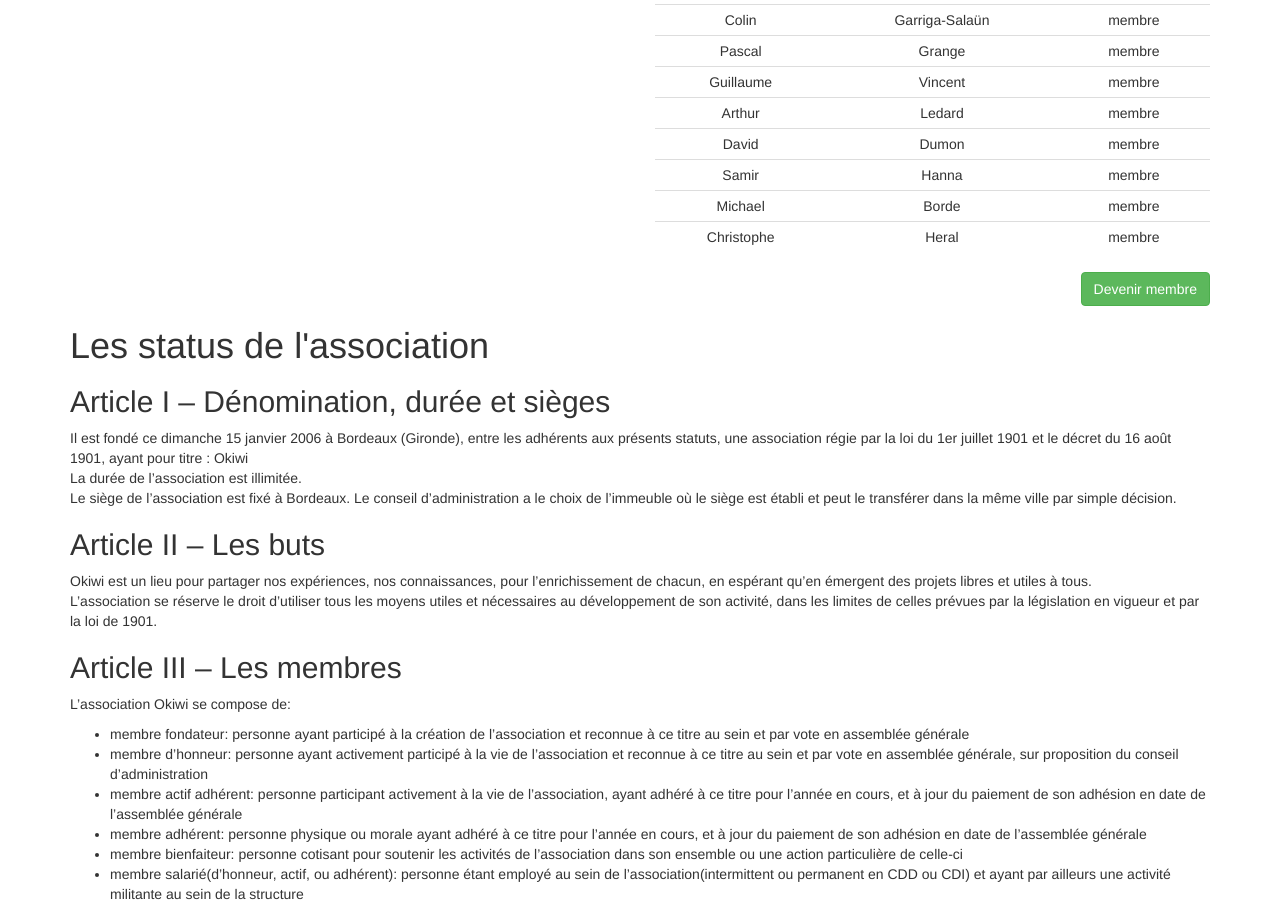
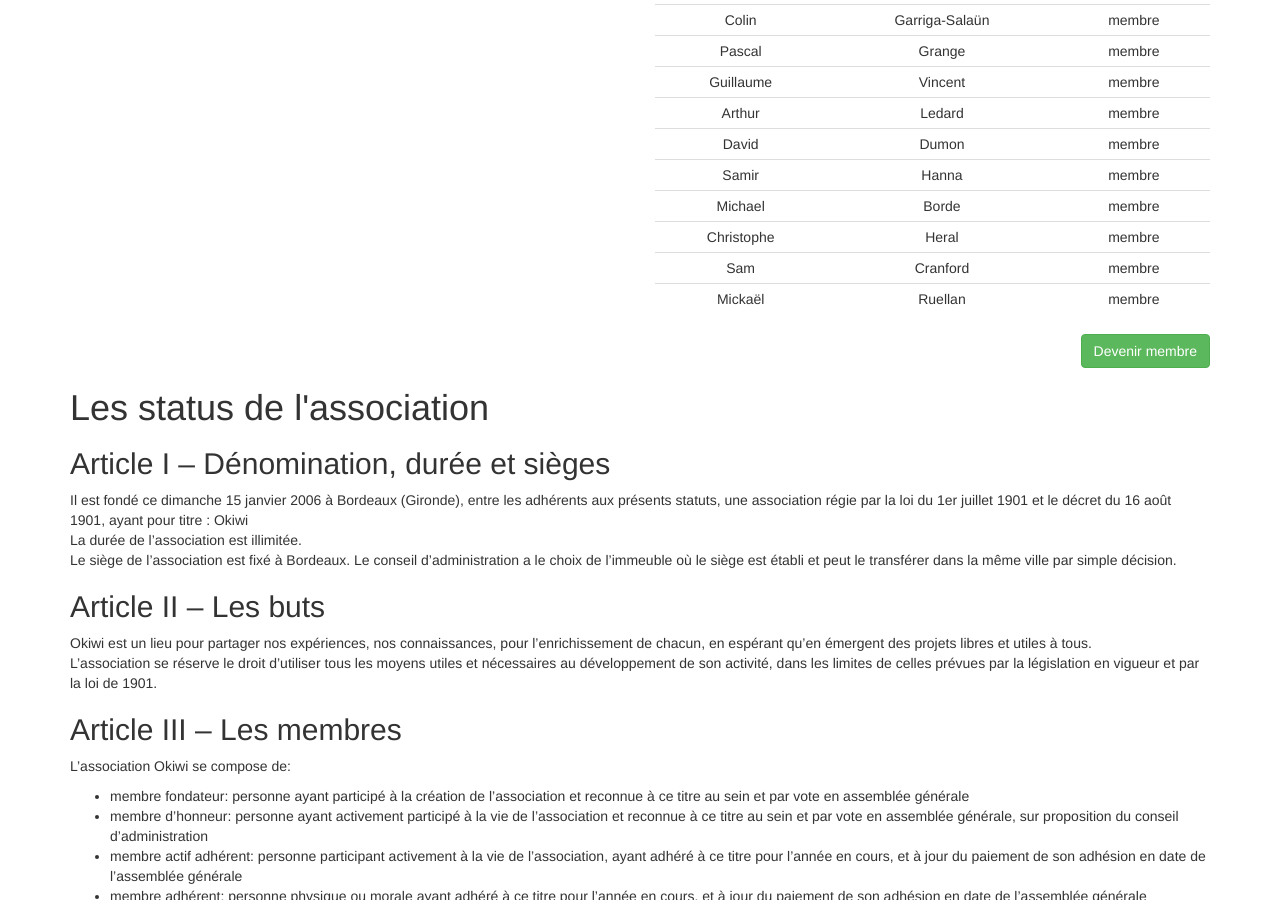
Before and after one commit to okiwi/okiwi.org, a Jekyll site: the page built from association/index.html, in a window 1280 px wide and 900 px high, scrolled down 425 px. Built offline with Jekyll 4.4.1, drawn with Linux system fonts in a browser that asks for light colours; nearby versions of some CDN libraries; Markdown is read by kramdown in place of the engine named in the settings.

Commit message:
Update okiwi.yml

```diff
--- a/_data/okiwi.yml
+++ b/_data/okiwi.yml
@@ -46,6 +46,12 @@
     - nom: Heral
       prenom: Christophe
 
+    - nom: Cranford
+      prenom: Sam
+
+    - nom: Ruellan
+      prenom: Mickaël
+
 bureau:
     - fonction: Président
       nom: Cranford
```
